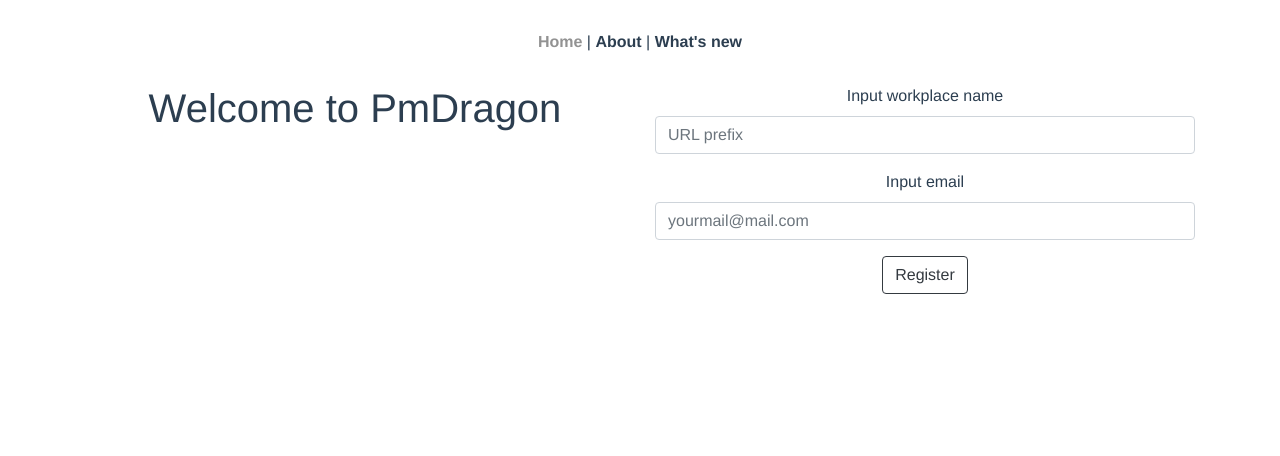
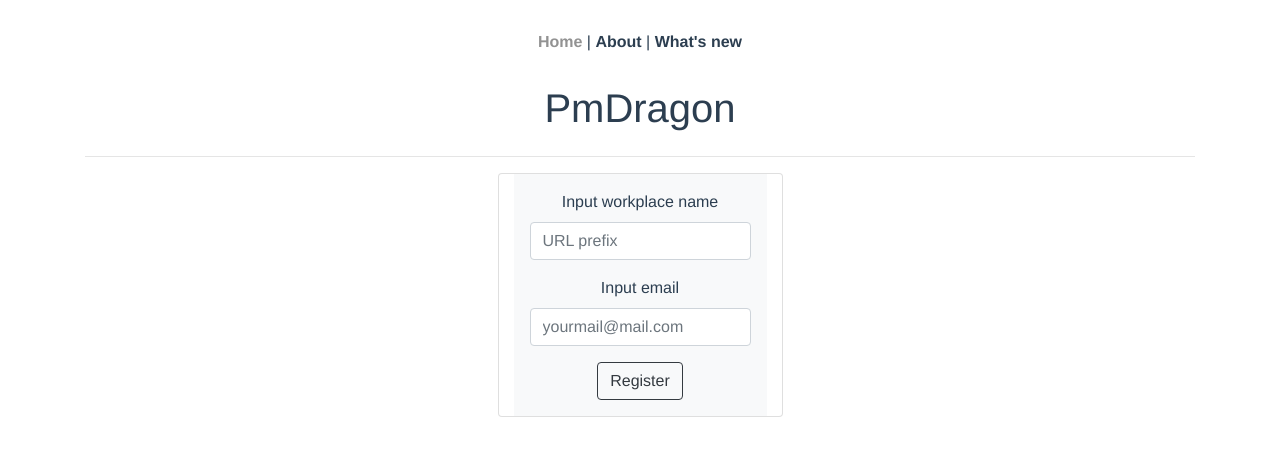
Before and after one commit to cybersturmer/pmdragon, a Vue app in the folder web/: page / in a window 1280 px wide. Shown: the top 456 px of the page. Built offline with nearby package versions, Linux system fonts and the light colour scheme; the HTML template or start-up script is replaced by a standard one.

Commit message:
Small modification of form

```diff
--- a/web/src/components/RegistrationForm.vue
+++ b/web/src/components/RegistrationForm.vue
@@ -2,11 +2,11 @@
     <form method="post">
         <div class="form-group">
             <label for="prefix_url">Input workplace name</label>
-            <input name="prefix_url" type="text" placeholder="URL prefix" class="form-control">
+            <input id="prefix_url" type="text" placeholder="URL prefix" class="form-control">
         </div>
         <div class="form-group">
             <label for="email">Input email</label>
-            <input name="email" type="email" placeholder="yourmail@mail.com" class="form-control">
+            <input id="email" type="email" placeholder="yourmail@mail.com" class="form-control">
         </div>
         <button type="submit" class="btn btn-outline-dark">Register</button>
     </form>
--- a/web/src/views/Home.vue
+++ b/web/src/views/Home.vue
@@ -1,11 +1,16 @@
 <template>
   <div class="container">
     <div class="row justify-content-md-center">
-      <div class="col col-lg-6">
-        <WelcomeScreen msg="Welcome to PmDragon"/>
+      <div class="col-3">
+        <WelcomeScreen msg="PmDragon"/>
       </div>
-      <div class="col col-lg-6">
-        <RegistrationForm/>
+    </div>
+    <hr>
+    <div class="row justify-content-md-center">
+      <div class="col-3 card">
+        <div class="card-body bg-light p-3">
+          <RegistrationForm/>
+        </div>
       </div>
     </div>
   </div>
```
